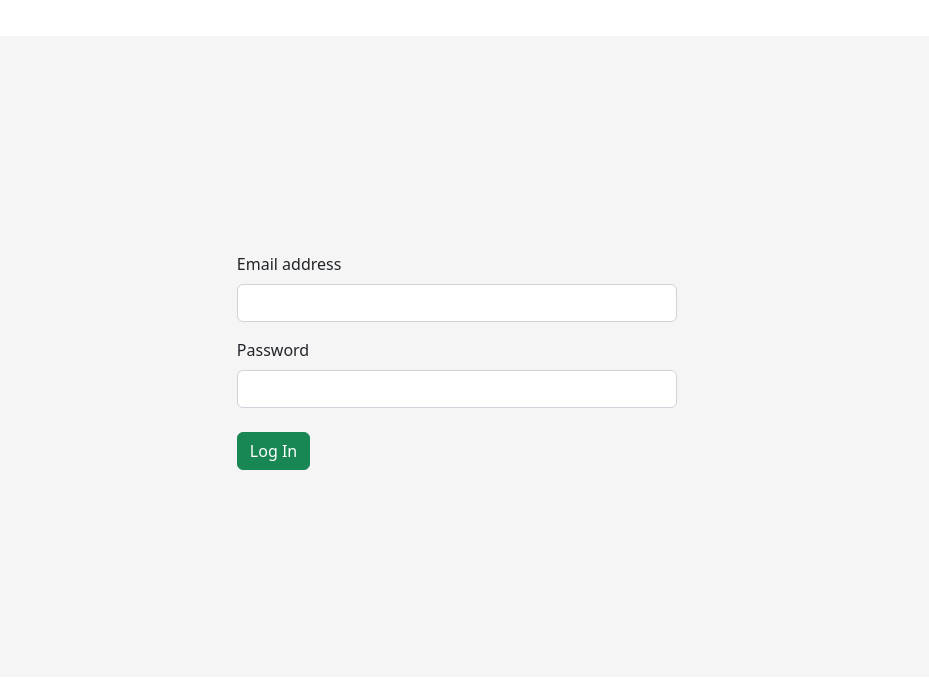
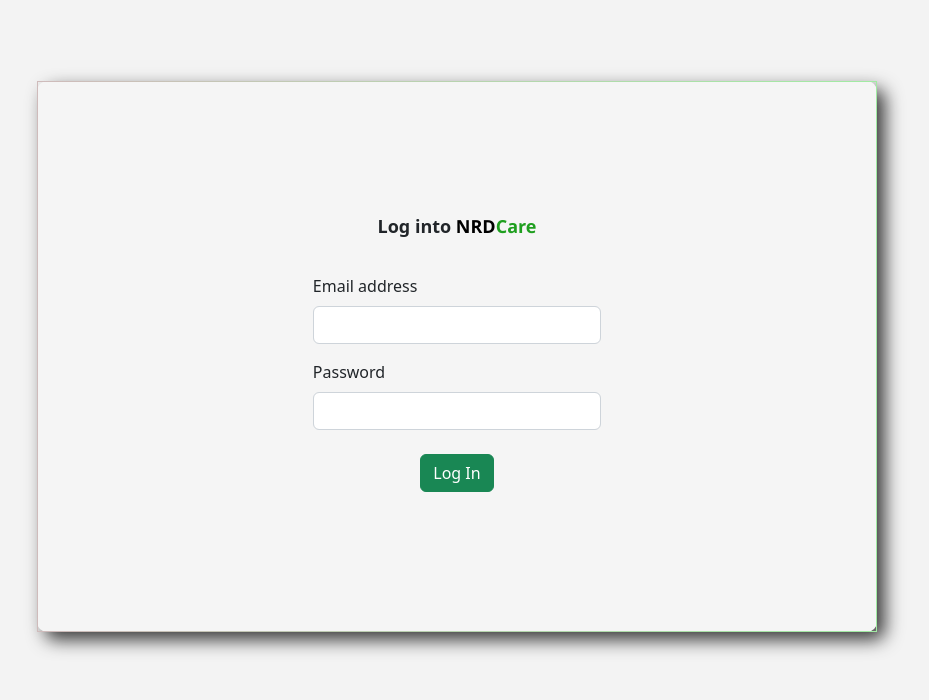
Before and after one commit to Nahom58/Capstone, a React (Create React App) app: page /SignIn in a window 1280 px wide. Shown: the top 700 px of the page, without its empty margins (183-1112 px from the left). Built offline with nearby package versions, Linux system fonts and the light colour scheme; no server answers; the database is empty.

Commit message:
UI Changes

```diff
--- a/src/components/auth/SignIn.js
+++ b/src/components/auth/SignIn.js
@@ -1,5 +1,6 @@
 import React, { useState } from 'react'
-import { Form, Button, Container, Col, Row } from 'react-bootstrap';
+import { Form, Button, Container, Col, Row} from 'react-bootstrap';
+import {Box } from '@material-ui/core'
 import { auth } from '../../firebase';
 import { signInWithEmailAndPassword } from 'firebase/auth';
 
@@ -38,10 +39,27 @@
     }
 
   return (
-    <Container fluid>
-    <Row style={{height: '713px' }}>
+    <Container fluid className="signInContainer">
+    <Box
+    className="signInBox"
+    sx={{
+      width: '65%',
+      height: '100%',
+      backgroundColor: 'primary.dark',
+      '&:hover': {
+        backgroundColor: 'primary.main',
+        opacity: [0.9, 0.8, 0.7],
+      },
+    }}
+    >
+    <Row className="signInRow" style={{height: '713px' }}>
     <Col className="rightColumn">
     <Form className="signInForm" onSubmit={handleSubmit}>
+    <span className="signInTitle">
+      <span>Log into </span>&nbsp;
+      <span className="brandNameFirst">NRD</span>
+      <span className="brandNameLast">Care</span>
+    </span>
       <div className="authErrorMessage mb-1">{error}</div>
       <Form.Group controlId="formBasicEmail"  className="mb-3 mt-3">
         <Form.Label>Email address</Form.Label>
@@ -51,12 +69,15 @@
         <Form.Label>Password</Form.Label>
         <Form.Control type="password" value={password} onChange={(event) => setPassword(event.target.value)} />
       </Form.Group>
+      <div className="logInButton">
       <Button variant="success" type="submit" className="mb-2">
-            Log In
-        </Button>
+          Log In
+      </Button>
+      </div>
     </Form>
     </Col>
     </Row>
+    </Box>
     </Container>
   )
 }
--- a/src/pages/HomePage.js
+++ b/src/pages/HomePage.js
@@ -112,6 +112,7 @@
             </Col>
             <Col className="responsive" md={6} lg={3}>
             <Image
+              height= "100%"
               width= "100%"
               src = {FemaleDoctorPicture}
               alt = "FemaleDoctor" />
--- a/src/pages/ResultsPage.js
+++ b/src/pages/ResultsPage.js
@@ -120,7 +120,7 @@
       </Form>
     </Row>
     <Row className="responsive">
-      <Col md = {6} xs = {12} className="responsive">
+      <Col md = {6} xs = {12} className="responsive leftColumn">
         <div className = "sortBy">
           <div className= "sortByLeft">
             <TuneIcon color = "primary"/> &nbsp;
--- a/src/stylesheets/navbar.css
+++ b/src/stylesheets/navbar.css
@@ -20,8 +20,8 @@
   }
 
   .avatar {
-    height: 30px !important;
-    width: 30px !important;
+    height: 35px !important;
+    width: 35px !important;
   }
 
   .brandNameFirst {
@@ -47,6 +47,8 @@
   }
 
   .navRightDropdownContainer {
+    display: flex !important;
+    flex-direction: row !important;
     align-items: center;
   }
 
--- a/src/stylesheets/practitionercard.css
+++ b/src/stylesheets/practitionercard.css
@@ -1,13 +1,13 @@
 .practitionerDetailsContainer {
     display: flex;
-    padding: 2% !important;
+    padding: 5% !important;
     margin: 2%;
     border: 1px solid whitesmoke;
     border-radius: 15px;
     box-shadow: 1px 1px 1px 1px lightgrey;
     flex-direction: row;
     justify-content: space-around;
-    width: 80%;
+    width: 92%;
     height: 100%;
 }
 
--- a/src/stylesheets/resultspage.css
+++ b/src/stylesheets/resultspage.css
@@ -3,6 +3,11 @@
     margin-left: 3% !important;
     padding-right: 5% !important;
     padding-left: 5% !important;
+}
+
+.leftColumn {
+    padding-left: 2%;
+    padding-right: 1%;
 }
 
 .sortBy {
@@ -41,8 +46,10 @@
     display: flex;
     flex-direction: column;
     align-items: center;
+    padding-left: 4%;
+    padding-right: 4%;
     justify-self: center;
-    margin-top: 45px !important;
+    margin-top: 35px !important;
 }
 
 .map-container {
@@ -50,3 +57,8 @@
     width: 100%;
     height: 520px;
 }
+
+::-webkit-scrollbar {
+    width: 0.1em;
+    background-color: #F5F5F5;
+}
--- a/src/stylesheets/signin.css
+++ b/src/stylesheets/signin.css
@@ -1,9 +1,40 @@
+.signInContainer {
+    background-color: #f3f3f3;
+    height: 100% !important;
+}
+
+.signInBox {
+    width: 50%;
+    margin: 0 auto;
+}
+
+.signInRow {
+    justify-content: center !important;
+    justify-items: center !important;
+    align-items: center !important;
+    align-self: center !important;
+}
+
 .rightColumn {
     justify-content: center;
     padding: 7% !important;
     align-items: center;
     align-self: center;
     background-color: whitesmoke;
+
+    border: 1px solid;
+    border-radius: 10px;
+    box-shadow: 8px 8px 18px rgba(0, 0.759, 0, 0.759);
+    border-image-source: linear-gradient(to right, #cfbbbb, #a1eba3);
+    border-image-slice: 2;
+}
+
+.signInTitle {
+    display: flex;
+    font-size: large;
+    font-weight: bold;
+    justify-content: center;
+    margin-bottom: 6%;
 }
 
 .signInForm {
@@ -11,3 +42,7 @@
     padding-right: 20% !important;
     margin: 10%;
 }
+
+.logInButton {
+    text-align: center;
+}
```
